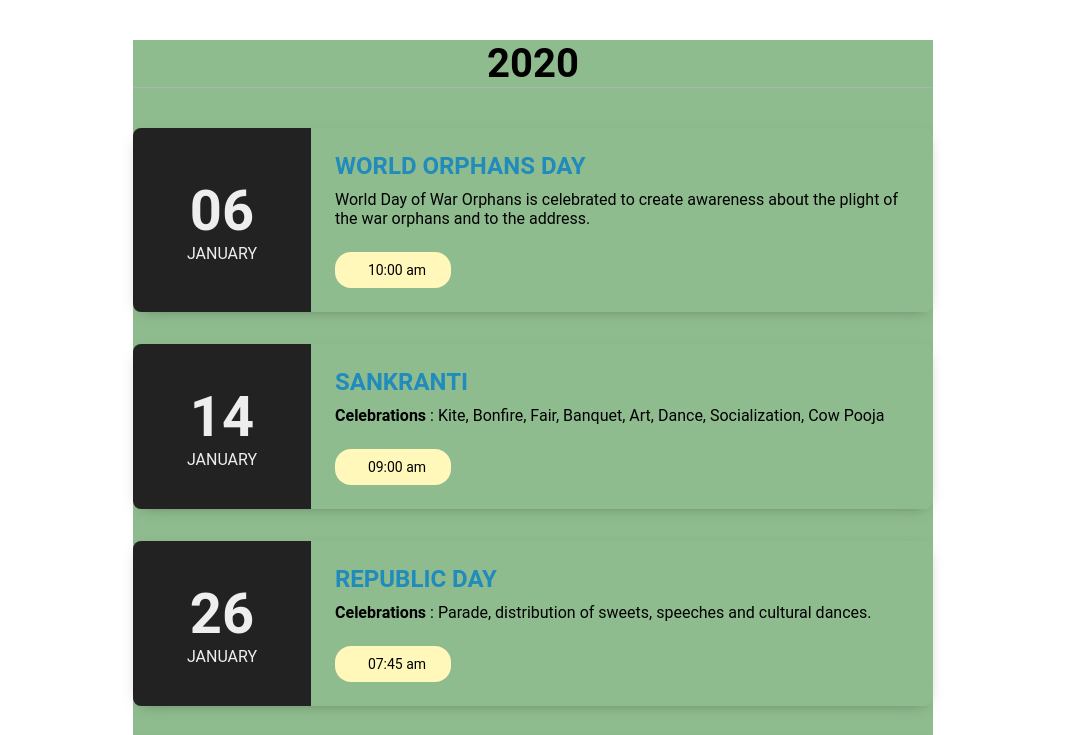
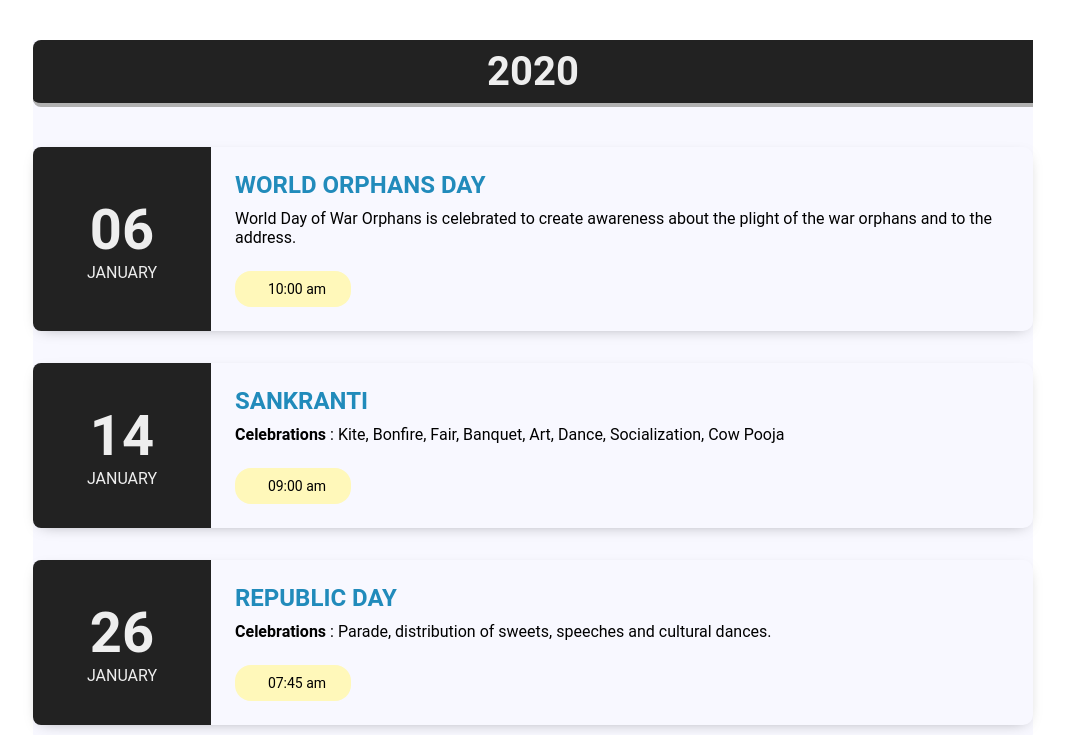
Before and after one commit to rokesh27/WAD-PROJECT, a plain HTML site: page Calender.html in a window 1280 px wide. Shown: the top 735 px of the page, without its empty margins (107-1172 px from the left). Drawn offline with Linux system fonts and the light colour scheme.

Commit message:
Prabhu modified the Calender file

```diff
--- a/CalenderStyle.css
+++ b/CalenderStyle.css
@@ -1,20 +1,30 @@
 .event-container {
     font-family: "Roboto", sans-serif;
-    max-width: 800px;
+    max-width: 1000px;
     margin: 0 auto;
-    background-color:darkseagreen;
+    background-color:GhostWhite;
   }
 
   .event-container h3.year {
     font-size: 40px;
     text-align: center;
-    border-bottom: 1px solid #b1b1b1;
+    border-bottom: 4px solid #b1b1b1;
+    background: #222;
+    min-width: 82px;
+    display: flex;
+    align-items: center;
+    justify-content: center;
+    color: #eee;
+    padding: 8px 48px;
+    font-weight: bold;
+    text-align: center;
+    border-radius: 8px 0 0 8px;
   }
 
   .event-container .event {
     box-shadow: 0 4px 16px -8px rgba(0, 0, 0, 0.4);
     display: flex;
-    border-radius: 8px;
+    border-radius: 10px;
     margin: 32px 0;
   }
 
```
